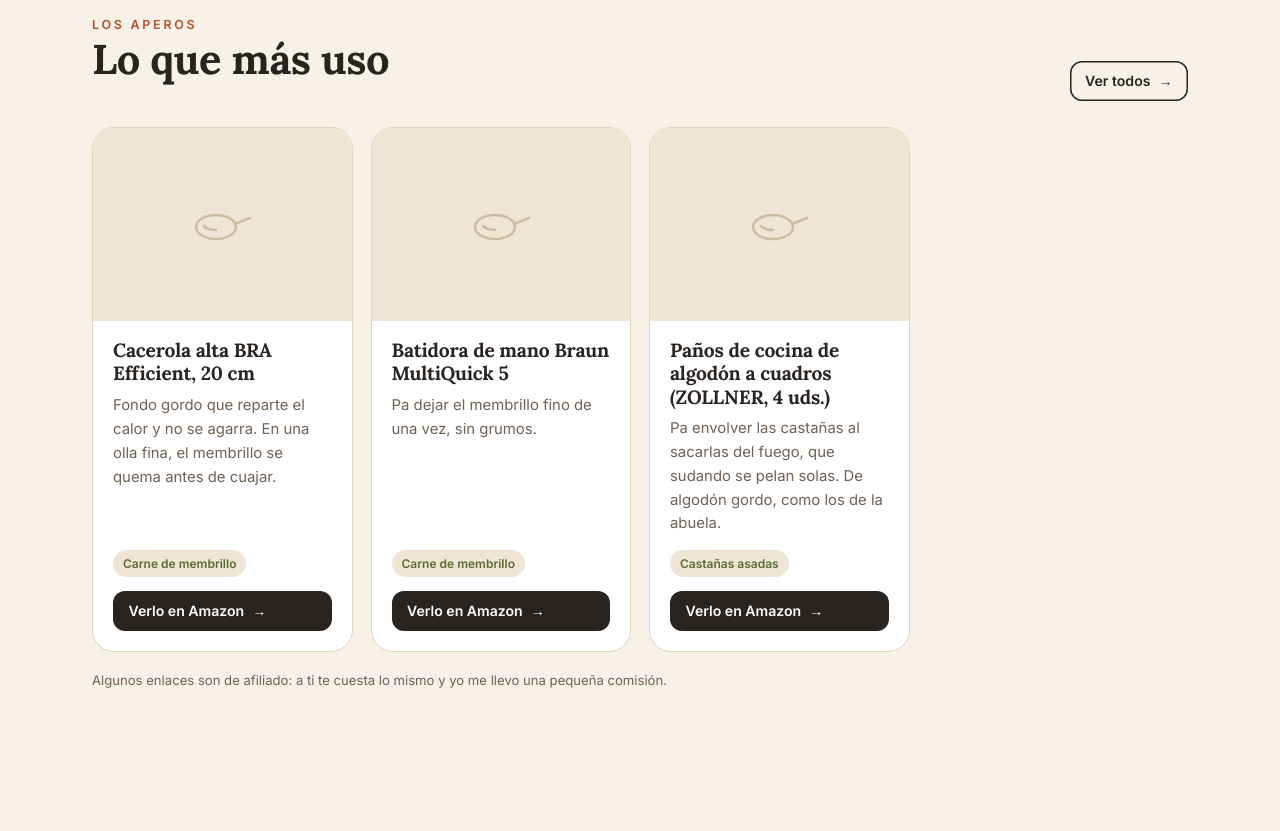
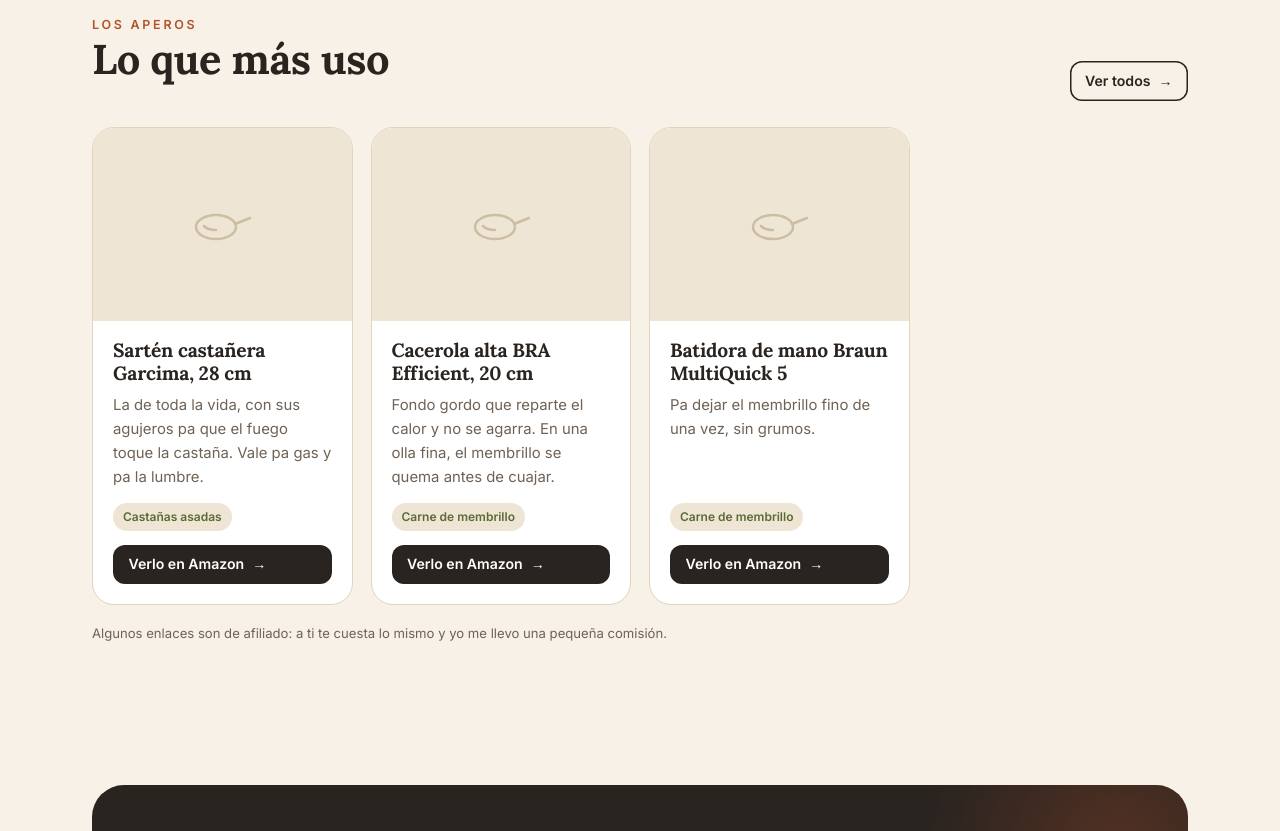
Before and after one commit to elhuertodeanselmo/web-anselmo, a plain HTML site: page index.html in a window 1280 px wide. Shown: the part 2060-2891 px from the top of the page. Drawn offline with Linux system fonts and the light colour scheme.

Commit message:
Añadir sartén castañera Garcima 28 cm
Co-Authored-By: Claude Opus 5.5 <noreply@anthropic.com>
Claude-Session: https://claude.ai/code/session_013d59m4A6tFVs59fAoZba4R

```diff
--- a/index.html
+++ b/index.html
@@ -223,7 +223,13 @@ footer b{color:#fff8ec!important}
 <section class="sec" style="padding-top:0"><div class="ancho">
   <div class="cabsec rev"><div><span class="eyebrow" style="color:var(--teja)">Los aperos</span><h2>Lo que más uso</h2></div>
   <a class="bt borde peq flecha" href="despensa.html">Ver todos </a></div>
-  <div class="fichas"><article class="ficha rev" data-cat="Ollas y conservas">
+  <div class="fichas"><article class="ficha rev" data-cat="Lumbre y asados">
+  <div class="foto"><div class="ph"><svg viewBox="0 0 64 64" fill="none" stroke="currentColor" stroke-width="2.5" stroke-linecap="round"><ellipse cx="26" cy="34" rx="20" ry="12"/><path d="M45 31l15-6"/><path d="M14 33c3 3 8 4 12 4"/></svg></div><img src="img/productos/castanera.jpg" alt="Sartén castañera Garcima, 28 cm" loading="lazy" onerror="this.remove()"></div>
+  <div class="cuerpo"><h3>Sartén castañera Garcima, 28 cm</h3><p class="por">La de toda la vida, con sus agujeros pa que el fuego toque la castaña. Vale pa gas y pa la lumbre.</p>
+  <div class="usos"><a href="castanas.html">Castañas asadas</a></div>
+  <a class="bt peq flecha" href="https://www.amazon.es/dp/B00L2IB8C8?tag=elhuertodeanselmo-21" rel="sponsored nofollow noopener" target="_blank">Verlo en Amazon </a></div>
+</article>
+<article class="ficha rev" data-cat="Ollas y conservas">
   <div class="foto"><div class="ph"><svg viewBox="0 0 64 64" fill="none" stroke="currentColor" stroke-width="2.5" stroke-linecap="round"><ellipse cx="26" cy="34" rx="20" ry="12"/><path d="M45 31l15-6"/><path d="M14 33c3 3 8 4 12 4"/></svg></div><img src="img/productos/olla.jpg" alt="Cacerola alta BRA Efficient, 20 cm" loading="lazy" onerror="this.remove()"></div>
   <div class="cuerpo"><h3>Cacerola alta BRA Efficient, 20 cm</h3><p class="por">Fondo gordo que reparte el calor y no se agarra. En una olla fina, el membrillo se quema antes de cuajar.</p>
   <div class="usos"><a href="membrillo.html">Carne de membrillo</a></div>
@@ -234,12 +240,6 @@ footer b{color:#fff8ec!important}
   <div class="cuerpo"><h3>Batidora de mano Braun MultiQuick 5</h3><p class="por">Pa dejar el membrillo fino de una vez, sin grumos.</p>
   <div class="usos"><a href="membrillo.html">Carne de membrillo</a></div>
   <a class="bt peq flecha" href="https://www.amazon.es/dp/B0D9VYRDT2?tag=elhuertodeanselmo-21" rel="sponsored nofollow noopener" target="_blank">Verlo en Amazon </a></div>
-</article>
-<article class="ficha rev" data-cat="Cuchillos y utensilios">
-  <div class="foto"><div class="ph"><svg viewBox="0 0 64 64" fill="none" stroke="currentColor" stroke-width="2.5" stroke-linecap="round"><ellipse cx="26" cy="34" rx="20" ry="12"/><path d="M45 31l15-6"/><path d="M14 33c3 3 8 4 12 4"/></svg></div><img src="img/productos/panos.jpg" alt="Paños de cocina de algodón a cuadros (ZOLLNER, 4 uds.)" loading="lazy" onerror="this.remove()"></div>
-  <div class="cuerpo"><h3>Paños de cocina de algodón a cuadros (ZOLLNER, 4 uds.)</h3><p class="por">Pa envolver las castañas al sacarlas del fuego, que sudando se pelan solas. De algodón gordo, como los de la abuela.</p>
-  <div class="usos"><a href="castanas.html">Castañas asadas</a></div>
-  <a class="bt peq flecha" href="https://www.amazon.es/dp/B01HM1YA1O?tag=elhuertodeanselmo-21" rel="sponsored nofollow noopener" target="_blank">Verlo en Amazon </a></div>
 </article></div>
   <p class="aviso">Algunos enlaces son de afiliado: a ti te cuesta lo mismo y yo me llevo una pequeña comisión.</p>
 </div></section>
```
Also changed, not shown: castanas.html (+6 -1 lines), despensa.html (+7 -2 lines).
